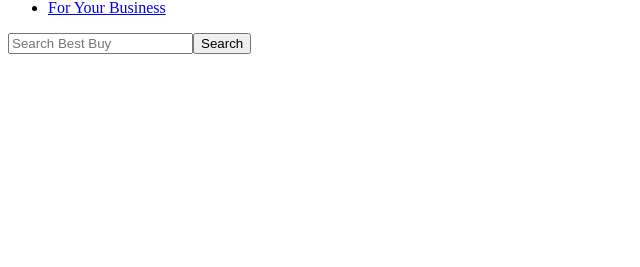
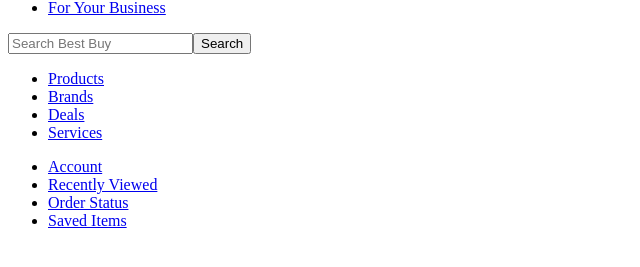
Before and after one commit to origin-master-F5/Nav-Component, a React app: page / in a window 1280 px wide. Shown: the part 419-686 px from the top of the page, without its empty margins (0-640 px from the left). Built offline with nearby package versions, Linux system fonts and the light colour scheme; the HTML template or start-up script is replaced by a standard one.

Commit message:
added bottom bar skeleton

```diff
--- a/src/BottomBar.jsx
+++ b/src/BottomBar.jsx
@@ -1,16 +1,14 @@
 import React from 'react';
+import BottomRightNav from './BottomRightNav.jsx';
+import BottomLeftNav from './BottomLeftNav.jsx';
 
 const BottomBar = props => (
-    <div className="bottombar">
-        <div className="searchbarcontainer">
-            <input placeholder="Search Best Buy" />
-            <button className="searchbutton">Search</button>
+    <div className="navbar-bottombar">
+        <div className="container">
+            <BottomLeftNav />
+            <BottomRightNav />
         </div>
 
-        <div className="buttonscontainer">
-            <button type="button" className="btn-unstyled"><span className="store-display-name">Culver City WestField</span></button>
-            <button type="button">Cart</button>
-        </div>
     </div>
 
 )
--- /dev/null
+++ b/src/BottomLeftNav.jsx
@@ -0,0 +1,14 @@
+import React from 'react';
+
+const BottomLeftNav = props => (
+    <nav className="leftnavigation">
+        <ul className="navbar-links">
+            <li><a href="#">Products</a></li>
+            <li><a href="#">Brands</a></li>
+            <li><a href="#">Deals</a></li>
+            <li><a href="#">Services</a></li>
+        </ul>
+    </nav>
+)
+
+export default BottomLeftNav;
--- /dev/null
+++ b/src/BottomRightNav.jsx
@@ -0,0 +1,17 @@
+import React from 'react';
+
+const BottomRightNav = props => (
+    <nav>
+        <ul className="navbar-links">
+            <li><a href="#">Account</a></li>
+            <li><a href="#">Recently Viewed</a></li>
+            <li><a href="#">Order Status</a></li>
+            <li><a href="#">Saved Items</a></li>
+        </ul>
+    </nav>
+
+
+
+)
+
+export default BottomRightNav;
--- a/src/NavBar.jsx
+++ b/src/NavBar.jsx
@@ -1,8 +1,6 @@
 import React from 'react';
 import TopBar from './TopBar.jsx';
 import BottomBar from './BottomBar.jsx';
-import BottomNavBar from './BottomNavBar.jsx'
-import Logo from './Logo.jsx';
 
 
 class NavBar extends React.Component {
@@ -15,6 +13,7 @@
       <div className="navbar">
 
         <TopBar />
+        <BottomBar />
 
       </div>
 
```
Also changed, not shown: 2 other files (tests, documents, lock files or other folders).
